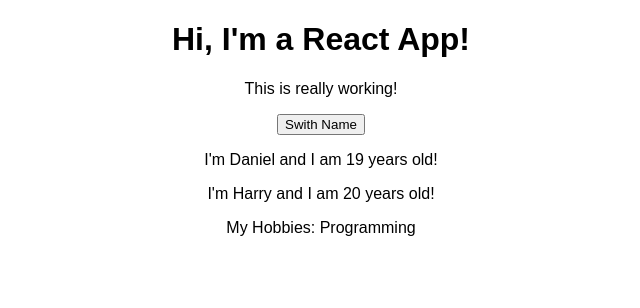
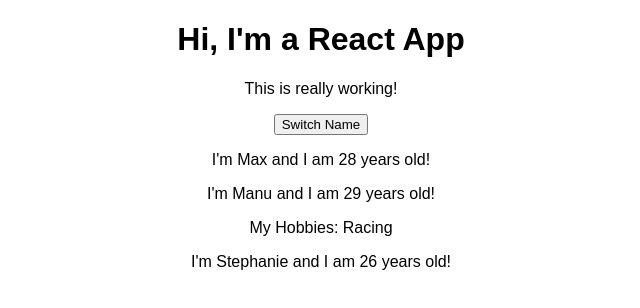
Before and after one commit to danielsyahputra/reactjs-journey, a React (Create React App) app in the folder reactjs-app/: page / in a window 1280 px wide. Shown: the top 308 px of the page, without its empty margins (319-959 px from the left). Built offline with nearby package versions, Linux system fonts and the light colour scheme.

Commit message:
back again to class based component

```diff
--- a/reactjs-app/src/App.js
+++ b/reactjs-app/src/App.js
@@ -1,57 +1,67 @@
-// import logo from './logo.svg';
-import './App.css';
-import React, { useState } from 'react';
-import Person from './Person/Person';
+import React, { Component } from "react";
+import "./App.css";
+import Person from "./Person/Person";
 
-const App = props => {
-  const [ personsState, setPersonsState ] = useState({
+class App extends Component {
+  state = {
     persons: [
-      { name: "Daniel", age: 19 },
-      { name: "Harry", age: 20 },
-      { name: "Hermione", age: 19 },
+      { name: "Max", age: 28 },
+      { name: "Manu", age: 29 },
+      { name: "Stephanie", age: 26 },
     ],
-  });
+    otherState: "some other value",
+  };
 
-  const [otherState, setOtherState] = useState({ otherStates: 'some other value' });
-
-  // Di functional component, ketika kita memutasi component maka semua states nya akan di override
-  console.log(personsState, otherState);
-
-  const switchNameHandler = (newName) => {
+  switchNameHandler = (newName) => {
     // console.log('Was clicked!');
-    // Don't do this
-    //this.state.persons[0] = 'Daniel Syahputra';
-    setPersonsState({
+    // DON'T DO THIS: this.state.persons[0].name = 'Maximilian';
+    this.setState({
       persons: [
-        { name: newName, age: 19 },
-        { name: "Harry", age: 20 },
-        { name: "Hermione", age: 19 },
+        { name: newName, age: 28 },
+        { name: "Manu", age: 29 },
+        { name: "Stephanie", age: 27 },
       ],
     });
   };
 
+  nameChangedHandler = (event) => {
+    this.setState({
+      persons: [
+        { name: "Max", age: 28 },
+        { name: event.target.value, age: 29 },
+        { name: "Stephanie", age: 26 },
+      ],
+    });
+  };
+
+  render() {
     return (
       <div className="App">
-      <h1>Hi, I'm a React App!</h1>
+        <h1>Hi, I'm a React App</h1>
         <p>This is really working!</p>
-      <button onClick={switchNameHandler.bind(this, 'Daniel Syahputra')}>Swith Name</button>
+        <button onClick={() => this.switchNameHandler("Maximilian!!")}>
+          Switch Name
+        </button>
         <Person
-        name={personsState.persons[0].name}
-        age={personsState.persons[0].age}
-        click = {switchNameHandler}
+          name={this.state.persons[0].name}
+          age={this.state.persons[0].age}
         />
         <Person
-        name={personsState.persons[1].name}
-        age={personsState.persons[1].age}
+          name={this.state.persons[1].name}
+          age={this.state.persons[1].age}
+          click={this.switchNameHandler.bind(this, "Max!")}
+          changed={this.nameChangedHandler}
         >
-        My Hobbies: Programming
+          My Hobbies: Racing
         </Person>
+        <Person
+          name={this.state.persons[2].name}
+          age={this.state.persons[2].age}
+        />
       </div>
     );
+    // return React.createElement('div', {className: 'App'}, React.createElement('h1', null, 'Does this work now?'));
+  }
 }
 
 export default App;
-
-/**
- * Note: our JSX element can just have one root element
- */
```
Also changed, not shown: 1 other file (tests, documents, lock files or other folders). Lines whose indentation alone changed are shown as unchanged.
